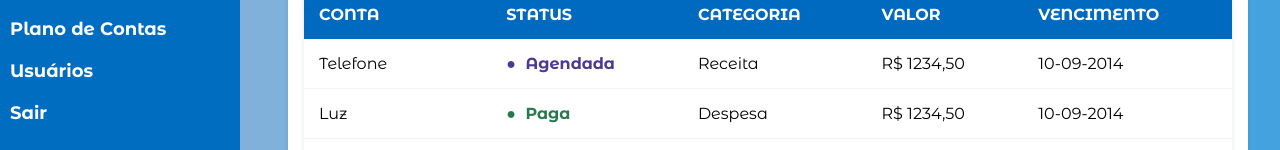
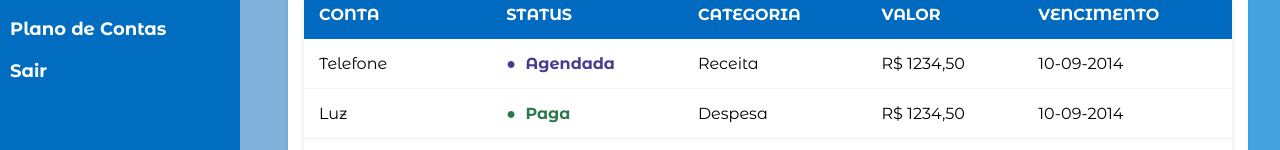
Before and after one commit to TN-Junior/Coin-PA, a React (Vite) app: page /plano in a window 1280 px wide. Shown: the part 396-546 px from the top of the page. Built offline with nearby package versions, Linux system fonts and the light colour scheme.

Commit message:
Retirando endpoint de Usuários

```diff
--- a/src/components/Sidebar/Sidebar.jsx
+++ b/src/components/Sidebar/Sidebar.jsx
@@ -19,7 +19,6 @@ const Sidebar = () => {
                         <li><Link to="/Empresa">Empresas</Link></li>
                         <li className="active"><a href="/plano">Plano de Contas</a></li>
 
-                        <li><a href="#usuarios">Usuários</a></li>
                         <li><a href="/">Sair</a></li>
 
                     </ul>
```
